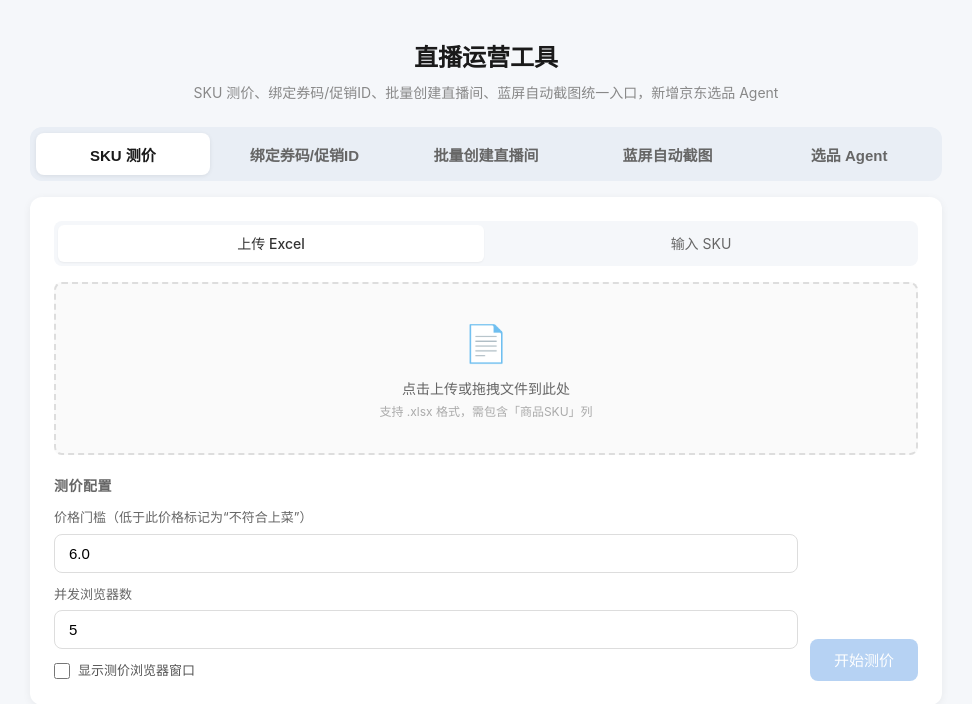
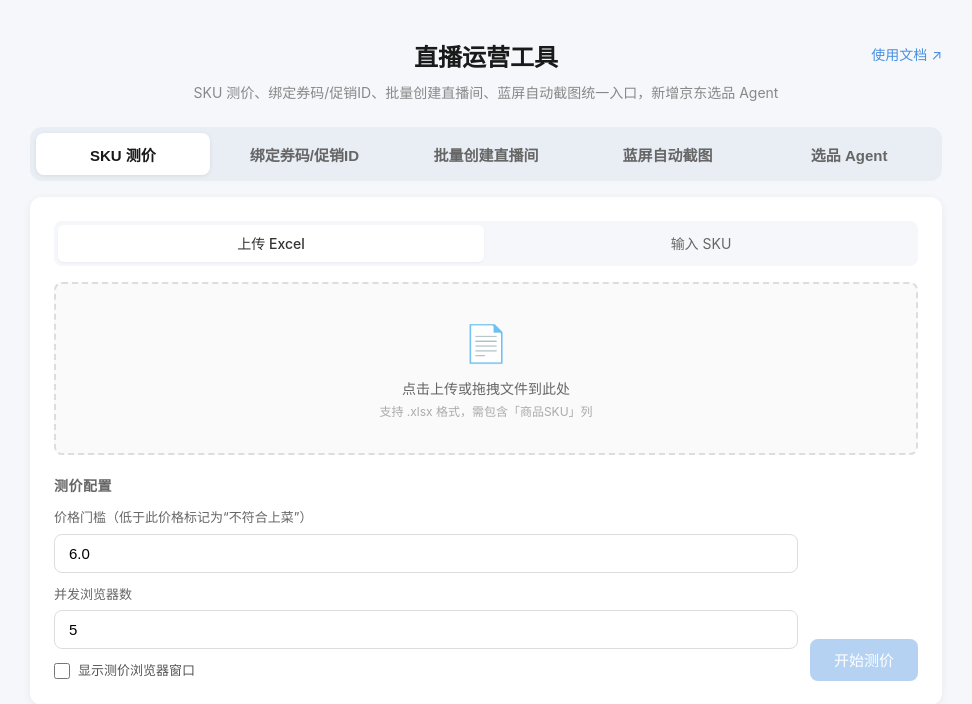
Before and after one commit to Friday-Up/live-tools, a Flask app: page / in a window 1280 px wide. Shown: the top 704 px of the page, without its empty margins (154-1126 px from the left). Run offline with Flask 3, Linux system fonts and the light colour scheme; data that the repository does not hold is empty.

Commit message:
fix: stabilize selection status and add help link

```diff
--- a/live-web/templates/index.html
+++ b/live-web/templates/index.html
@@ -21,8 +21,10 @@
         }
 
         .header {
+            position: relative;
             text-align: center;
             margin-bottom: 24px;
+            padding: 0 110px;
         }
 
         .header h1 {
@@ -36,6 +38,20 @@
             color: #888;
             font-size: 14px;
         }
+
+        .help-link {
+            position: absolute;
+            top: 4px;
+            right: 0;
+            display: inline-flex;
+            align-items: center;
+            gap: 4px;
+            color: #4a90e2;
+            font-size: 14px;
+            text-decoration: none;
+        }
+
+        .help-link:hover { text-decoration: underline; }
 
         .tool-tabs {
             display: grid;
@@ -469,7 +485,11 @@
             margin-bottom: 16px;
         }
 
-        .stat { text-align: center; }
+        .stat {
+            flex: 1;
+            min-width: 0;
+            text-align: center;
+        }
 
         .stat-value {
             font-size: 24px;
@@ -488,6 +508,12 @@
 
         @keyframes loading-dots {
             to { width: 1.5em; }
+        }
+
+        #productSelectionStage {
+            display: inline-block;
+            width: 6em;
+            white-space: nowrap;
         }
 
         .stat-label {
@@ -644,6 +670,12 @@
 
         @media (max-width: 720px) {
             .container { padding: 24px 14px; }
+            .header { padding: 0; }
+            .help-link {
+                position: static;
+                justify-content: center;
+                margin-top: 8px;
+            }
             .form-row { flex-direction: column; align-items: stretch; }
             .mapping-grid { grid-template-columns: 1fr; }
             .tool-tabs { grid-template-columns: 1fr; }
@@ -658,6 +690,7 @@
         <div class="header">
             <h1>直播运营工具</h1>
             <p>SKU 测价、绑定券码/促销ID、批量创建直播间、蓝屏自动截图统一入口，新增京东选品 Agent</p>
+            <a class="help-link" href="https://joyspace.jd.com/pages/Knx10idaiNsUUaa7fD0C" target="_blank" rel="noopener noreferrer">使用文档 ↗</a>
         </div>
 
         <div class="tool-tabs">
```
Also changed, not shown: live-web/tests/test_web_template.py (+6 -0 lines).
